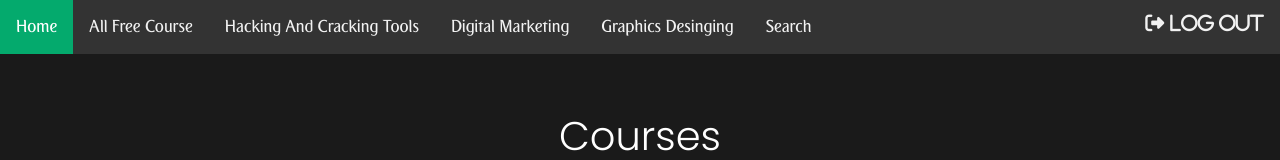
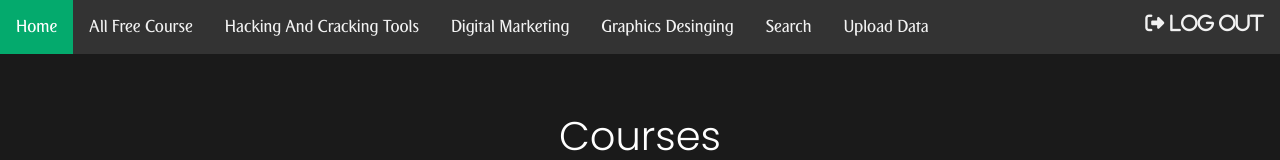
Before and after one commit to hypride/HackerStore, a plain HTML site: page project.html in a window 1280 px wide. Shown: the top 160 px of the page. Drawn offline with nearby package versions, Linux system fonts and the light colour scheme.

Commit message:
Update project.html

```diff
--- a/project.html
+++ b/project.html
@@ -43,6 +43,7 @@
   <a href="#digital">Digital Marketing</a>
     <a href="#graphics">Graphics Desinging</a>
       <a href="search.html">Search</a>
+    <a href="/edit/">Upload Data</a>
       <a href="logout.html" class="fa fa-sign-out" id="ks">  Log Out</a>
   <a href="javascript:void(0);" class="icon" onclick="myFunction()">
     <i class="fa fa-bars"></i>
```
